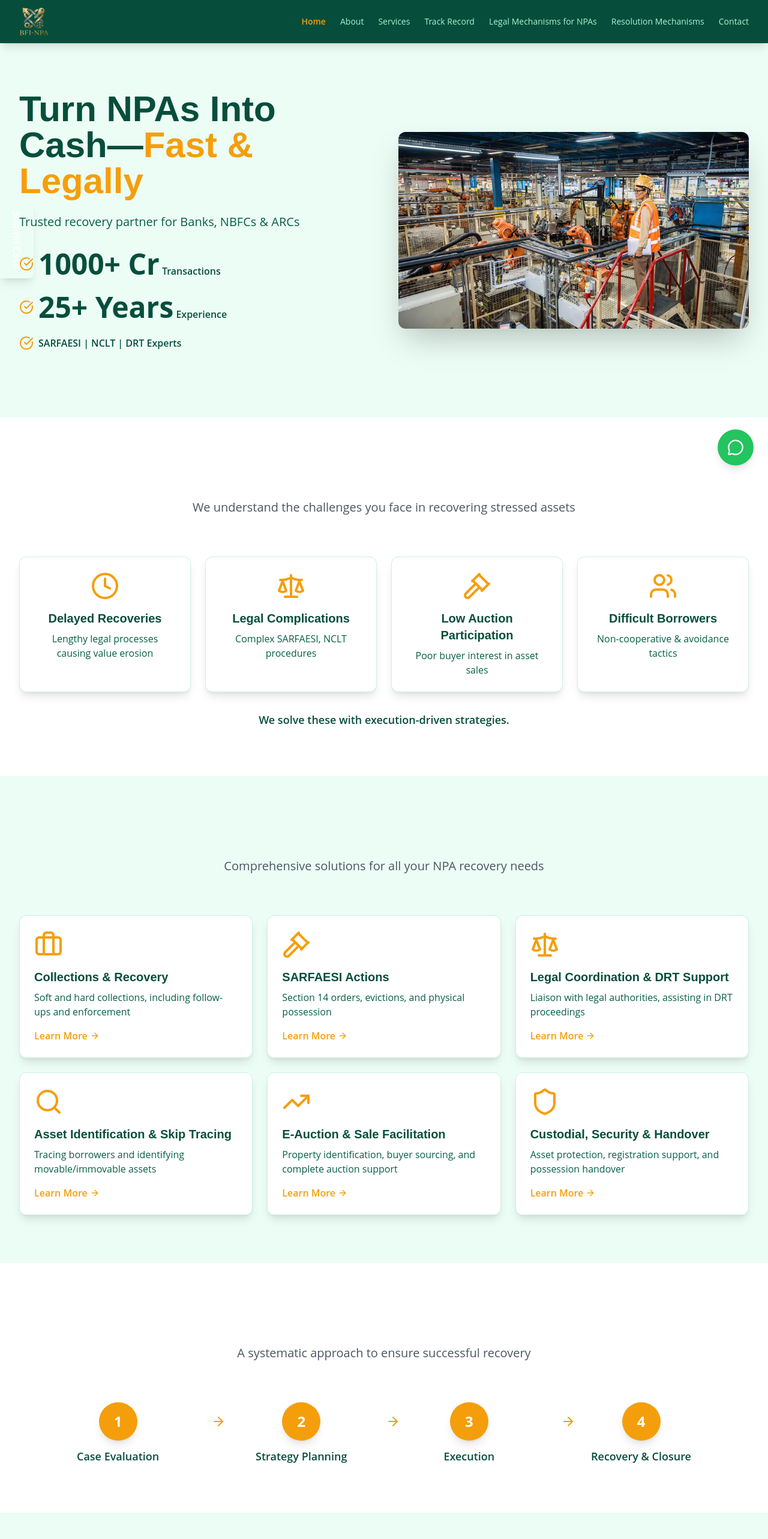
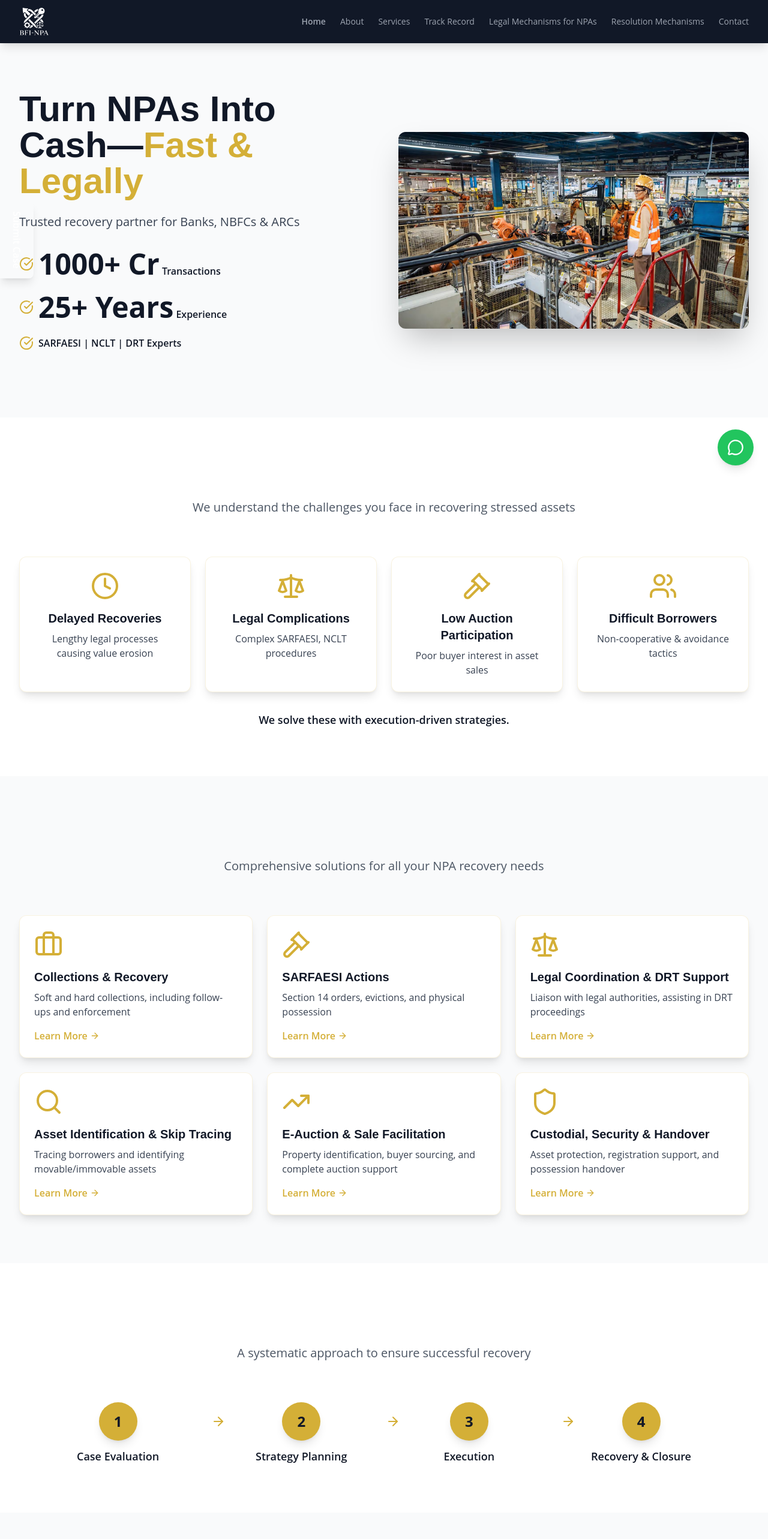
Before and after one commit to ScriptedLines404/bfi-npa-website, a React (Vite) app: page / in a window 1280 px wide. Shown: the top 2566 px of the page at 60% size. Built offline with nearby package versions, Linux system fonts and the light colour scheme.

Commit message:
color scheme 3

```diff
--- a/src/components/Navbar.jsx
+++ b/src/components/Navbar.jsx
@@ -17,7 +17,7 @@ const Navbar = () => {
   ];
 
   return (
-    <nav className="bg-[#064E3B] sticky top-0 z-50 shadow-lg">
+    <nav className="bg-[#111827] sticky top-0 z-50 shadow-lg">
       <div className="container-custom">
         <div className="flex justify-between items-center py-3">
           {/* Logo */}
@@ -29,10 +29,10 @@ const Navbar = () => {
             <img
               src="/src/images/BFI-NPA_Logo-1.png"
               alt="BFI-NPA"
-              className="h-12 w-auto object-contain"
+              className="h-12 w-auto object-contain brightness-0 invert"
               onError={(e) => {
                 e.target.onerror = null;
-                e.target.src = "https://via.placeholder.com/120x40/064E3B/10B981?text=BFI-NPA";
+                e.target.src = "https://via.placeholder.com/120x40/111827/D4AF37?text=BFI-NPA";
               }}
             />
           </Link>
@@ -45,8 +45,8 @@ const Navbar = () => {
                 to={link.path}
                 onClick={() => window.scrollTo({ top: 0, behavior: 'smooth' })}
                 className={({ isActive }) =>
-                  `text-[#A7F3D0] hover:text-[#F59E0B] transition-colors text-sm ${
-                    isActive ? "text-[#F59E0B] font-semibold" : ""
+                  `text-gray-400 hover:text-[#D4AF37] transition-colors text-sm ${
+                    isActive ? "text-[#D4AF37] font-semibold" : ""
                   }`
                 }
               >
@@ -57,7 +57,7 @@ const Navbar = () => {
 
           {/* Mobile Menu Button */}
           <button
-            className="md:hidden text-[#A7F3D0] hover:text-[#F59E0B] transition-colors"
+            className="md:hidden text-gray-400 hover:text-[#D4AF37] transition-colors"
             onClick={() => setIsOpen(!isOpen)}
           >
             {isOpen ? <X size={28} /> : <Menu size={28} />}
@@ -76,8 +76,8 @@ const Navbar = () => {
                   window.scrollTo({ top: 0, behavior: 'smooth' });
                 }}
                 className={({ isActive }) =>
-                  `block text-[#A7F3D0] hover:text-[#F59E0B] transition-colors py-2 ${
-                    isActive ? "text-[#F59E0B] font-semibold" : ""
+                  `block text-gray-400 hover:text-[#D4AF37] transition-colors py-2 ${
+                    isActive ? "text-[#D4AF37] font-semibold" : ""
                   }`
                 }
               >
--- a/src/index.css
+++ b/src/index.css
@@ -9,8 +9,8 @@
   }
   body {
     font-family: 'Open Sans', sans-serif;
-    color: #065F46;
-    background-color: #FFFFFF;
+    color: #111827;
+    background-color: #F9FAFB;
   }
   h1, h2, h3, h4, h5, h6 {
     font-family: 'Poppins', 'Montserrat', sans-serif;
@@ -42,8 +42,8 @@
 
   /* Button Styles */
   .btn-primary {
-    background-color: #10B981;
-    color: white;
+    background-color: #D4AF37;
+    color: #111827;
     font-weight: 600;
     padding: 0.75rem 1.5rem;
     border-radius: 0.5rem;
@@ -54,14 +54,15 @@
     transform: scale(1);
   }
   .btn-primary:hover {
-    background-color: #065F46;
+    background-color: #B8941E;
+    color: #111827;
     transform: scale(1.05);
   }
 
   .btn-outline {
     border-width: 2px;
-    border-color: #10B981;
-    color: #10B981;
+    border-color: #D4AF37;
+    color: #D4AF37;
     font-weight: 600;
     padding: 0.75rem 1.5rem;
     border-radius: 0.5rem;
@@ -71,8 +72,8 @@
     background-color: transparent;
   }
   .btn-outline:hover {
-    background-color: #10B981;
-    color: white;
+    background-color: #D4AF37;
+    color: #111827;
   }
 
   /* Section Title Styles */
@@ -80,7 +81,7 @@
     font-size: 1.875rem;
     line-height: 2.25rem;
     font-weight: 700;
-    color: #064E3B;
+    color: #111827;
     margin-bottom: 1rem;
   }
   @media (min-width: 768px) {
@@ -93,7 +94,7 @@
   .section-subtitle {
     font-size: 1.25rem;
     line-height: 1.75rem;
-    color: #065F46;
+    color: #374151;
     margin-bottom: 3rem;
   }
 
@@ -106,22 +107,23 @@
     transition-property: box-shadow, transform, border-color;
     transition-timing-function: cubic-bezier(0.4, 0, 0.2, 1);
     transition-duration: 300ms;
-    border: 1px solid rgba(16, 185, 129, 0.2);
+    border: 1px solid rgba(212, 175, 55, 0.15);
   }
   .card:hover {
     box-shadow: 0 20px 25px -5px rgba(0, 0, 0, 0.1), 0 10px 10px -5px rgba(0, 0, 0, 0.04);
-    border-color: #10B981;
+    border-color: #D4AF37;
     transform: translateY(-2px);
   }
 
   /* Form Input Styles */
   input, textarea, select {
     transition: all 0.3s ease;
+    border-color: #E5E7EB;
   }
   input:focus, textarea:focus, select:focus {
-    border-color: #F59E0B;
+    border-color: #D4AF37;
     outline: none;
-    box-shadow: 0 0 0 3px rgba(245, 158, 11, 0.1);
+    box-shadow: 0 0 0 3px rgba(212, 175, 55, 0.1);
   }
 }
 
@@ -130,15 +132,15 @@
   width: 6px;
 }
 .custom-scrollbar::-webkit-scrollbar-track {
-  background: rgba(16, 185, 129, 0.1);
+  background: rgba(212, 175, 55, 0.1);
   border-radius: 10px;
 }
 .custom-scrollbar::-webkit-scrollbar-thumb {
-  background: rgba(16, 185, 129, 0.4);
+  background: rgba(212, 175, 55, 0.4);
   border-radius: 10px;
 }
 .custom-scrollbar::-webkit-scrollbar-thumb:hover {
-  background: rgba(16, 185, 129, 0.6);
+  background: rgba(212, 175, 55, 0.6);
 }
 
 /* Animation Keyframes */
--- a/src/pages/Home.jsx
+++ b/src/pages/Home.jsx
@@ -1,9 +1,9 @@
 /* src/pages/Home.jsx */
 import React from "react";
-import { Link, useNavigate } from "react-router-dom";
+import { useNavigate } from "react-router-dom";
 import {
   Clock, Gavel, Users, Scale, Hammer, Landmark, Search, Shield,
-  ArrowRight, Phone, CheckCircle, Briefcase, TrendingUp, Building,
+  ArrowRight, CheckCircle, Briefcase, TrendingUp, Building,
   Award, Target, Zap, Heart, Crown, Handshake, Star
 } from "lucide-react";
 import AnimatedCounter from "../components/AnimatedCounter";
@@ -74,33 +74,33 @@ const Home = () => {
   return (
     <div className="animate-fade-in">
       {/* Hero Section */}
-      <section className="bg-[#ECFDF5] py-20">
+      <section className="bg-[#F9FAFB] py-20">
         <div className="container-custom">
           <div className="grid md:grid-cols-2 gap-12 items-center">
             <div>
-              <h1 className="text-4xl md:text-5xl lg:text-6xl font-bold mb-6 leading-tight text-[#064E3B]">
-                Turn NPAs Into Cash—<span className="text-[#F59E0B]">Fast & Legally</span>
+              <h1 className="text-4xl md:text-5xl lg:text-6xl font-bold mb-6 leading-tight text-[#111827]">
+                Turn NPAs Into Cash—<span className="text-[#D4AF37]">Fast & Legally</span>
               </h1>
-              <p className="text-xl mb-8 text-[#065F46]">
+              <p className="text-xl mb-8 text-[#374151]">
                 Trusted recovery partner for Banks, NBFCs & ARCs
               </p>
 
               <div className="flex flex-wrap gap-6 mb-8">
                 <div className="flex items-center gap-2">
-                  <CheckCircle className="text-[#F59E0B]" />
-                  <span className="text-[#064E3B] font-semibold">
+                  <CheckCircle className="text-[#D4AF37]" />
+                  <span className="text-[#111827] font-semibold">
                     <AnimatedCounter end={1000} suffix="+ Cr" /> Transactions
                   </span>
                 </div>
                 <div className="flex items-center gap-2">
-                  <CheckCircle className="text-[#F59E0B]" />
-                  <span className="text-[#064E3B] font-semibold">
+                  <CheckCircle className="text-[#D4AF37]" />
+                  <span className="text-[#111827] font-semibold">
                     <AnimatedCounter end={25} suffix="+ Years" /> Experience
                   </span>
                 </div>
                 <div className="flex items-center gap-2">
-                  <CheckCircle className="text-[#F59E0B]" />
-                  <span className="text-[#064E3B] font-semibold">SARFAESI | NCLT | DRT Experts</span>
+                  <CheckCircle className="text-[#D4AF37]" />
+                  <span className="text-[#111827] font-semibold">SARFAESI | NCLT | DRT Experts</span>
                 </div>
               </div>
             </div>
@@ -124,19 +124,19 @@ const Home = () => {
             {problems.map((problem, idx) => (
               <AnimatedCard
                 key={idx}
-                className="card text-center h-full border border-[#10B981]/20 hover:border-[#10B981] transition-all"
+                className="card text-center h-full"
                 delay={idx * 100}
                 direction="up"
               >
-                <problem.icon className="w-12 h-12 text-[#F59E0B] mx-auto mb-4" />
-                <h3 className="text-xl font-bold mb-2 text-[#064E3B]">{problem.title}</h3>
-                <p className="text-[#065F46]">{problem.desc}</p>
+                <problem.icon className="w-12 h-12 text-[#D4AF37] mx-auto mb-4" />
+                <h3 className="text-xl font-bold mb-2 text-[#111827]">{problem.title}</h3>
+                <p className="text-[#374151]">{problem.desc}</p>
               </AnimatedCard>
             ))}
           </div>
 
           <AnimatedCard className="text-center mt-8" delay={400} direction="up">
-            <p className="text-lg font-semibold text-[#064E3B]">
+            <p className="text-lg font-semibold text-[#111827]">
               We solve these with execution-driven strategies.
             </p>
           </AnimatedCard>
@@ -144,7 +144,7 @@ const Home = () => {
       </section>
 
       {/* Our Services Section */}
-      <section className="py-20 bg-[#ECFDF5]">
+      <section className="py-20 bg-[#F9FAFB]">
         <div className="container-custom">
           <SectionTitle
             title="Our Services"
@@ -156,14 +156,14 @@ const Home = () => {
               <AnimatedCard key={idx} className="h-full" delay={idx * 80} direction="up">
                 <button
                   onClick={() => handleNavigateToService(solution.serviceId)}
-                  className="card text-left w-full transition-all hover:shadow-xl hover:scale-105 transform duration-300 cursor-pointer group bg-white border border-[#10B981]/20 hover:border-[#10B981]"
+                  className="card text-left w-full transition-all hover:shadow-xl hover:scale-105 transform duration-300 cursor-pointer group"
                 >
-                  <solution.icon className="w-12 h-12 text-[#F59E0B] mb-4" />
-                  <h3 className="text-xl font-bold mb-2 text-[#064E3B] group-hover:text-[#10B981] transition-colors">
+                  <solution.icon className="w-12 h-12 text-[#D4AF37] mb-4" />
+                  <h3 className="text-xl font-bold mb-2 text-[#111827] group-hover:text-[#D4AF37] transition-colors">
                     {solution.title}
                   </h3>
-                  <p className="text-[#065F46] mb-4">{solution.desc}</p>
-                  <div className="text-[#F59E0B] font-semibold flex items-center gap-1 group-hover:gap-2 transition-all">
+                  <p className="text-[#374151] mb-4">{solution.desc}</p>
+                  <div className="text-[#D4AF37] font-semibold flex items-center gap-1 group-hover:gap-2 transition-all">
                     Learn More <ArrowRight size={16} />
                   </div>
                 </button>
@@ -192,22 +192,22 @@ const Home = () => {
                   delay={idx * 100}
                   direction="up"
                 >
-                  <div className="w-16 h-16 bg-[#F59E0B] rounded-full flex items-center justify-center text-white font-bold text-2xl mx-auto mb-3 shadow-lg">
+                  <div className="w-16 h-16 bg-[#D4AF37] rounded-full flex items-center justify-center text-[#111827] font-bold text-2xl mx-auto mb-3 shadow-lg">
                     {idx + 1}
                   </div>
-                  <span className="font-semibold text-lg block text-[#064E3B]">{step}</span>
+                  <span className="font-semibold text-lg block text-[#111827]">{step}</span>
                 </AnimatedCard>
               ))}
 
               <div className="absolute top-5 left-0 w-full flex justify-between px-8 pointer-events-none" style={{ paddingLeft: '15%', paddingRight: '12%' }}>
                 <div className="flex justify-center" style={{ width: '22%' }}>
-                  <ArrowRight className="w-6 h-6 text-[#F59E0B]" />
+                  <ArrowRight className="w-6 h-6 text-[#D4AF37]" />
                 </div>
                 <div className="flex justify-center" style={{ width: '22%' }}>
-                  <ArrowRight className="w-6 h-6 text-[#F59E0B]" />
+                  <ArrowRight className="w-6 h-6 text-[#D4AF37]" />
                 </div>
                 <div className="flex justify-center" style={{ width: '22%' }}>
-                  <ArrowRight className="w-6 h-6 text-[#F59E0B]" />
+                  <ArrowRight className="w-6 h-6 text-[#D4AF37]" />
                 </div>
               </div>
             </div>
@@ -217,13 +217,13 @@ const Home = () => {
           <div className="md:hidden space-y-6 mt-8">
             {["Case Evaluation", "Strategy Planning", "Execution", "Recovery & Closure"].map((step, idx) => (
               <div key={idx} className="text-center">
-                <div className="w-16 h-16 bg-[#F59E0B] rounded-full flex items-center justify-center text-white font-bold text-2xl mx-auto mb-3 shadow-lg">
+                <div className="w-16 h-16 bg-[#D4AF37] rounded-full flex items-center justify-center text-[#111827] font-bold text-2xl mx-auto mb-3 shadow-lg">
                   {idx + 1}
                 </div>
-                <span className="font-semibold text-lg block text-[#064E3B]">{step}</span>
+                <span className="font-semibold text-lg block text-[#111827]">{step}</span>
                 {idx < 3 && (
                   <div className="flex justify-center my-4">
-                    <svg className="w-6 h-6 text-[#F59E0B] transform rotate-90" fill="none" stroke="currentColor" viewBox="0 0 24 24">
+                    <svg className="w-6 h-6 text-[#D4AF37] transform rotate-90" fill="none" stroke="currentColor" viewBox="0 0 24 24">
                       <path strokeLinecap="round" strokeLinejoin="round" strokeWidth={2} d="M9 5l7 7-7 7" />
                     </svg>
                   </div>
@@ -235,7 +235,7 @@ const Home = () => {
       </section>
 
       {/* Track Record Results Section */}
-      <section className="py-20 bg-[#ECFDF5]">
+      <section className="py-20 bg-[#F9FAFB]">
         <div className="container-custom">
           <SectionTitle
             title="Proven Results That Speak"
@@ -244,20 +244,20 @@ const Home = () => {
 
           <div className="grid md:grid-cols-2 lg:grid-cols-3 gap-6 mt-12">
             {trackRecordStats.map((result, idx) => (
-              <AnimatedCard key={idx} className="bg-white rounded-xl p-6 shadow-md hover:shadow-xl transition-all border border-[#10B981]/20 hover:border-[#10B981]" delay={idx * 100} direction="up">
-                <div className="text-3xl md:text-4xl font-bold text-[#F59E0B] mb-2">
+              <AnimatedCard key={idx} className="bg-white rounded-xl p-6 shadow-md hover:shadow-xl transition-all border border-[#D4AF37]/20 hover:border-[#D4AF37]" delay={idx * 100} direction="up">
+                <div className="text-3xl md:text-4xl font-bold text-[#D4AF37] mb-2">
                   {result.amount}
                 </div>
-                <h3 className="text-lg font-bold text-[#064E3B] mb-1">{result.client}</h3>
-                <p className="text-sm text-[#10B981] font-semibold mb-2">{result.type}</p>
-                <p className="text-[#065F46] text-sm">{result.description}</p>
+                <h3 className="text-lg font-bold text-[#111827] mb-1">{result.client}</h3>
+                <p className="text-sm text-[#D4AF37] font-semibold mb-2">{result.type}</p>
+                <p className="text-[#374151] text-sm">{result.description}</p>
               </AnimatedCard>
             ))}
           </div>
 
           <div className="text-center mt-10">
             <AnimatedCard delay={300} direction="up">
-              <button onClick={handleNavigateToTrackRecord} className="bg-[#10B981] text-white font-semibold py-3 px-6 rounded-lg shadow-md hover:bg-[#065F46] transition-all duration-300 transform hover:scale-105">
+              <button onClick={handleNavigateToTrackRecord} className="btn-primary inline-block">
                 View Full Track Record
               </button>
             </AnimatedCard>
@@ -275,13 +275,13 @@ const Home = () => {
 
           <AnimatedSection direction="up" threshold={0.3}>
             <div className="max-w-4xl mx-auto text-center mb-12">
-              <p className="text-[#065F46] mb-4 leading-relaxed">
-                We are empanelled with leading <strong className="text-[#F59E0B]">Nationalised Banks</strong>,
-                <strong className="text-[#F59E0B]"> Private Sector Banks</strong>, and
-                <strong className="text-[#F59E0B]"> Asset Reconstruction Companies (ARCs)</strong> across key financial hubs such as
+              <p className="text-[#374151] mb-4 leading-relaxed">
+                We are empanelled with leading <strong className="text-[#D4AF37]">Nationalised Banks</strong>,
+                <strong className="text-[#D4AF37]"> Private Sector Banks</strong>, and
+                <strong className="text-[#D4AF37]"> Asset Reconstruction Companies (ARCs)</strong> across key financial hubs such as
                 Chennai, Mumbai and Delhi, along with select Non-Banking Financial Companies (NBFCs).
               </p>
-              <p className="text-[#065F46] italic">
+              <p className="text-[#374151] italic">
                 Our strong institutional associations reflect the trust placed in us by prominent financial institutions,
                 enabling us to consistently deliver effective recovery and resolution solutions.
               </p>
@@ -290,9 +290,9 @@ const Home = () => {
 
           <div className="grid grid-cols-2 md:grid-cols-4 gap-6">
             {institutionalPartners.map((item, idx) => (
-              <AnimatedCard key={idx} className="group bg-[#ECFDF5] rounded-xl p-6 text-center shadow-md hover:shadow-xl transition-all duration-300 hover:-translate-y-1" delay={idx * 100} direction="up">
-                <item.icon className="w-12 h-12 text-[#F59E0B] mx-auto mb-3 group-hover:scale-110 transition-transform" />
-                <span className="font-semibold text-[#064E3B]">{item.name}</span>
+              <AnimatedCard key={idx} className="group bg-[#F9FAFB] rounded-xl p-6 text-center shadow-md hover:shadow-xl transition-all duration-300 hover:-translate-y-1" delay={idx * 100} direction="up">
+                <item.icon className="w-12 h-12 text-[#D4AF37] mx-auto mb-3 group-hover:scale-110 transition-transform" />
+                <span className="font-semibold text-[#111827]">{item.name}</span>
               </AnimatedCard>
             ))}
           </div>
@@ -300,7 +300,7 @@ const Home = () => {
       </section>
 
       {/* Why Choose Us Section - Expanded */}
-      <section className="py-20 bg-[#ECFDF5]">
+      <section className="py-20 bg-[#F9FAFB]">
         <div className="container-custom">
           <SectionTitle
             title="Why Choose BFI-NPA?"
@@ -309,39 +309,39 @@ const Home = () => {
 
           <div className="grid md:grid-cols-2 lg:grid-cols-3 gap-6 mt-12">
             {whyChooseItems.map((item, idx) => (
-              <AnimatedCard key={idx} className="bg-white rounded-xl p-6 shadow-md hover:shadow-xl transition-all hover:-translate-y-1 border border-[#10B981]/20 hover:border-[#10B981]" delay={idx * 100} direction="up">
-                <div className="w-14 h-14 bg-[#10B981]/10 rounded-xl flex items-center justify-center mb-4">
-                  <item.icon className="w-7 h-7 text-[#F59E0B]" />
+              <AnimatedCard key={idx} className="bg-white rounded-xl p-6 shadow-md hover:shadow-xl transition-all hover:-translate-y-1 border border-[#D4AF37]/20 hover:border-[#D4AF37]" delay={idx * 100} direction="up">
+                <div className="w-14 h-14 bg-[#D4AF37]/10 rounded-xl flex items-center justify-center mb-4">
+                  <item.icon className="w-7 h-7 text-[#D4AF37]" />
                 </div>
-                <h3 className="text-xl font-bold text-[#064E3B] mb-2">{item.title}</h3>
-                <p className="text-[#065F46] text-sm">{item.desc}</p>
+                <h3 className="text-xl font-bold text-[#111827] mb-2">{item.title}</h3>
+                <p className="text-[#374151] text-sm">{item.desc}</p>
               </AnimatedCard>
             ))}
           </div>
 
-          <AnimatedCard delay={500} direction="up" className="mt-12 text-center bg-gradient-to-r from-[#065F46] to-[#064E3B] text-white rounded-2xl p-10 shadow-2xl">
-            <svg className="w-12 h-12 text-[#F59E0B] mx-auto mb-4 opacity-50" fill="none" stroke="currentColor" viewBox="0 0 24 24">
+          <AnimatedCard delay={500} direction="up" className="mt-12 text-center bg-[#111827] text-white rounded-2xl p-10 shadow-2xl">
+            <svg className="w-12 h-12 text-[#D4AF37] mx-auto mb-4 opacity-50" fill="none" stroke="currentColor" viewBox="0 0 24 24">
               <path strokeLinecap="round" strokeLinejoin="round" strokeWidth={1.5} d="M8 12h.01M12 12h.01M16 12h.01M21 12c0 4.418-4.03 8-9 8a9.863 9.863 0 01-4.255-.949L3 20l1.395-3.72C3.512 15.042 3 13.574 3 12c0-4.418 4.03-8 9-8s9 3.582 9 8z" />
             </svg>
             <p className="text-3xl md:text-4xl font-bold italic mb-3">"If we don't perform, we don't get paid."</p>
-            <p className="text-[#10B981] text-lg">Our Philosophy - Results-Driven Excellence</p>
+            <p className="text-[#D4AF37] text-lg">Our Philosophy - Results-Driven Excellence</p>
           </AnimatedCard>
         </div>
       </section>
 
-      {/* CTA Banner - Light Background */}
+      {/* CTA Banner */}
       <section className="py-16 bg-white">
         <div className="container-custom text-center">
           <AnimatedSection direction="up" threshold={0.3}>
-            <h2 className="text-3xl md:text-4xl font-bold text-[#064E3B] mb-6">
+            <h2 className="text-3xl md:text-4xl font-bold text-[#111827] mb-6">
               Have NPAs to Resolve? Let's Fix It.
             </h2>
-            <p className="text-xl mb-8 text-[#065F46] max-w-2xl mx-auto">
+            <p className="text-xl mb-8 text-[#374151] max-w-2xl mx-auto">
               Get in touch with our experts today for a free consultation
             </p>
             <button
               onClick={handleNavigateToContact}
-              className="bg-[#10B981] text-white font-semibold py-3 px-8 rounded-lg shadow-md hover:bg-[#065F46] transition-all duration-300 transform hover:scale-105 inline-block text-lg"
+              className="btn-primary inline-block text-lg px-8 py-3"
             >
               Get Free Consultation
             </button>
```
